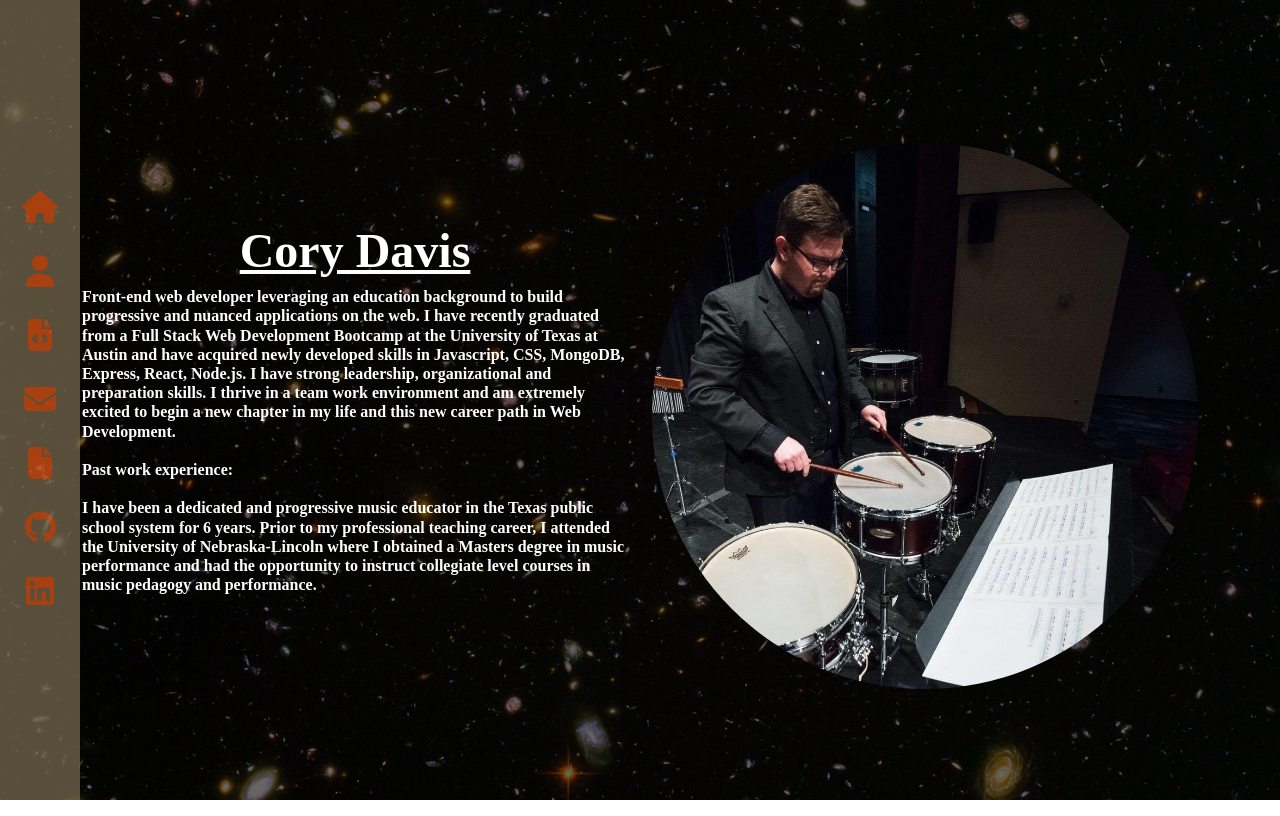
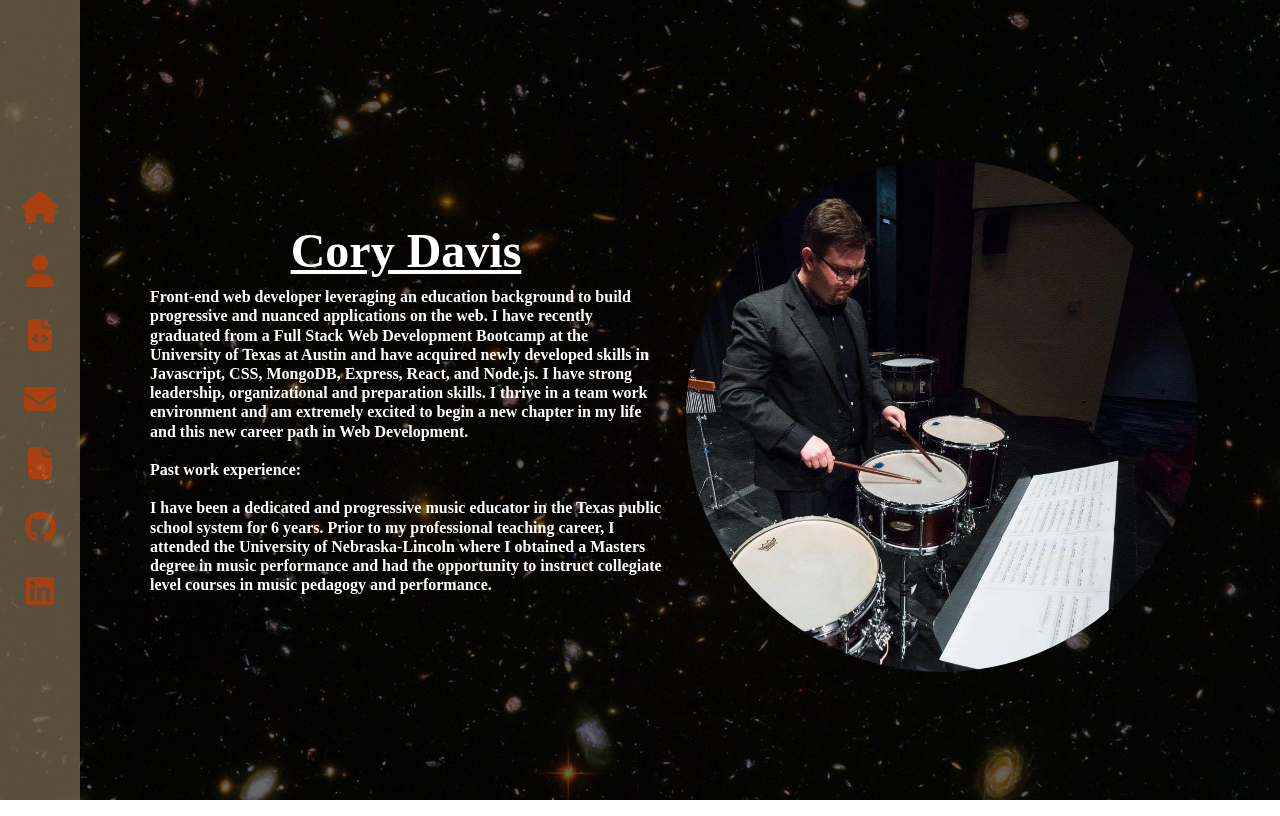
Before and after one commit to cmd0160/react_portfolio, a React (Create React App) app: page /About in a window 1280 px wide. Built offline with nearby package versions, Linux system fonts and the light colour scheme; a web font is replaced by a local one.

Commit message:
padding adjustment to compensate for nav bar

```diff
--- a/src/App.css
+++ b/src/App.css
@@ -35,5 +35,5 @@ main {
 }
 
 .container {
-  margin: 0 auto;
+padding-left: 5rem;
 }
--- a/src/components/About/index.js
+++ b/src/components/About/index.js
@@ -14,7 +14,7 @@ const About = () => {
             progressive and nuanced applications on the web. I have recently
             graduated from a Full Stack Web Development Bootcamp at the
             University of Texas at Austin and have acquired newly developed
-            skills in Javascript, CSS, MongoDB, Express, React, Node.js. I have
+            skills in Javascript, CSS, MongoDB, Express, React, and Node.js. I have
             strong leadership, organizational and preparation skills. I thrive
             in a team work environment and am extremely excited to begin a new
             chapter in my life and this new career path in Web Development.
```
